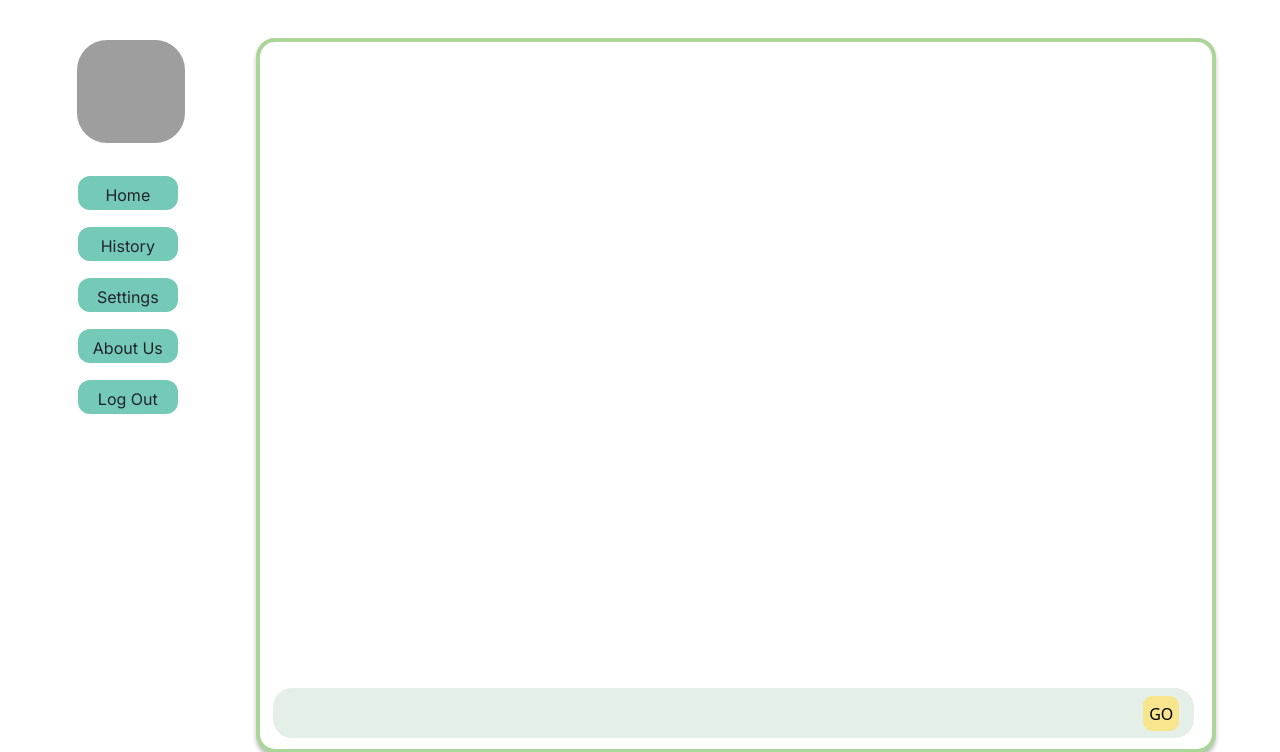
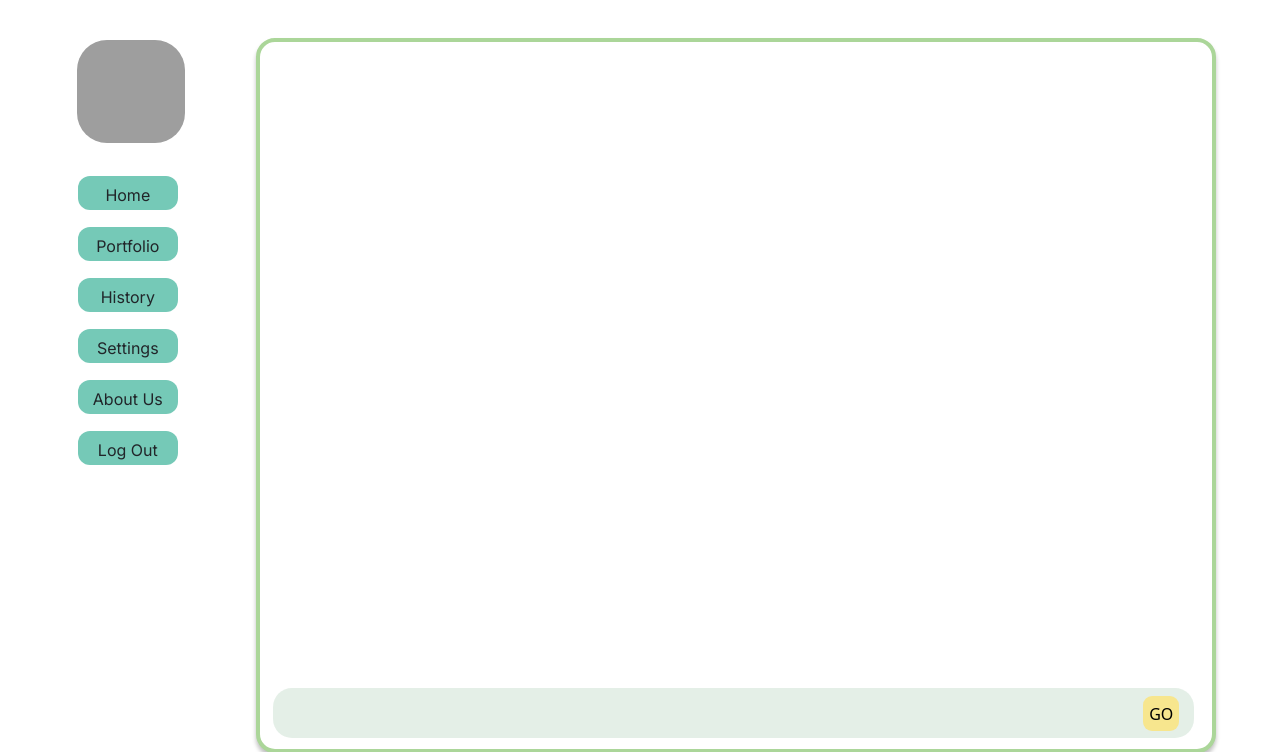
Before and after one commit to KhanhHua2102/Monetize.ai, a Flask app: page / in a window 1280 px wide. Shown: the top 752 px of the page. Run offline with Flask 2, Linux system fonts and the light colour scheme; grey boxes are pictures that could not be loaded.

Commit message:
seperate menu element into a template in includes

```diff
--- a/application/routes.py
+++ b/application/routes.py
@@ -6,3 +6,7 @@ from flask import render_template
 @app.route("/home")
 def index():
     return render_template('chat-screen.html')
+
+@app.route("/portfolio")
+def porfolio():
+    return render_template('portfolio.html')
--- a/application/static/js/chat-screen.js
+++ b/application/static/js/chat-screen.js
@@ -20,6 +20,13 @@ $(document).ready(function () {
 					sendQuery();
 				}
             });
+
+	$("#portfolio")
+			.click(function (event) {
+                // event.preventDefault();
+                console.log("portfolio page clicked");
+				portfolio();
+			});
 });
 
 function sendQuery() {
@@ -67,3 +74,8 @@ function postRequest(input) {
 		$(".bot-messages").css("visibility", "visible");
 	});
 }
+
+function portfolio() {
+	$.get("/portfolio", function (response) {
+	});
+}
--- a/application/templates/chat-screen.html
+++ b/application/templates/chat-screen.html
@@ -12,23 +12,9 @@
                 class=""
                 src="{{ url_for('static', filename='img/logo.svg') }}"
             />
-            <table class="menu">
-                <tr>
-                    <td><button type="button" class="btn">Home</button></td>
-                </tr>
-                <tr>
-                    <td><button type="button" class="btn">History</button></td>
-                </tr>
-                <tr>
-                    <td><button type="button" class="btn">Settings</button></td>
-                </tr>
-                <tr>
-                    <td><button type="button" class="btn">About Us</button></td>
-                </tr>
-                <tr>
-                    <td><button type="button" class="btn">Log Out</button></td>
-                </tr>
-            </table>
+
+            {% include "includes/menu.html" %}
+
         </div>
         <div id="conversation-window" class="">
             <section class="messages-box"></section>
--- /dev/null
+++ b/application/templates/includes/menu.html
@@ -0,0 +1,20 @@
+<table class="menu">
+    <tr>
+        <td><button type="button" class="btn">Home</button></td>
+    </tr>
+    <tr>
+        <td><button type="button" id="portfolio" class="btn">Portfolio</button></td>
+    </tr>
+    <tr>
+        <td><button type="button" class="btn">History</button></td>
+    </tr>
+    <tr>
+        <td><button type="button" class="btn">Settings</button></td>
+    </tr>
+    <tr>
+        <td><button type="button" class="btn">About Us</button></td>
+    </tr>
+    <tr>
+        <td><button type="button" class="btn">Log Out</button></td>
+    </tr>
+</table>
```
